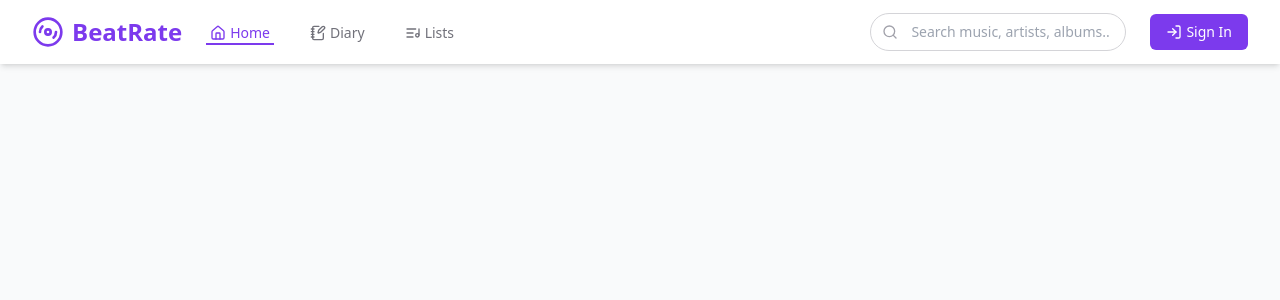
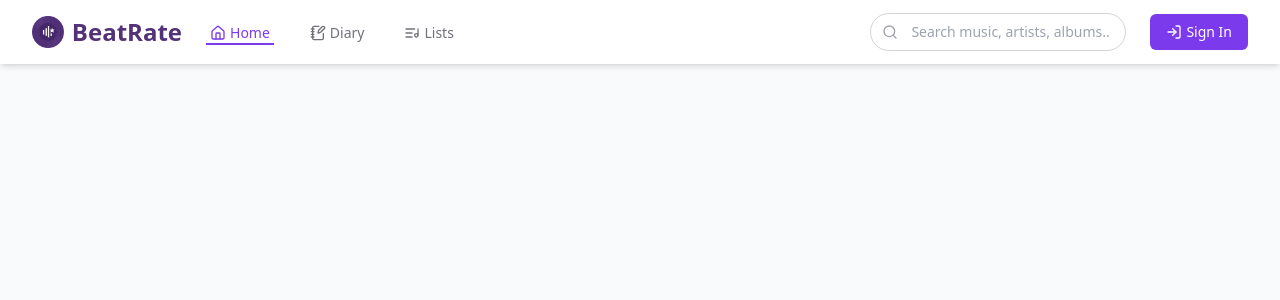
Before and after one commit to YaroslavKSE/IMDB-For-Music, a React (Vite) app in the folder frontend/: page / in a window 1280 px wide. Shown: the top 300 px of the page. Built offline with nearby package versions, Linux system fonts and the light colour scheme; no server answers; what auth0-js would draw is missing.

Commit message:
header improvement to use the new logo

```diff
--- a/frontend/src/components/layout/Header.tsx
+++ b/frontend/src/components/layout/Header.tsx
@@ -1,6 +1,6 @@
 import { useState, useEffect } from 'react';
 import { Link, useNavigate, useLocation } from 'react-router-dom';
-import { Search, Menu, X, User, Home, Disc, ListMusic, TrendingUp, LogIn, Star, Disc3, NotebookPen } from 'lucide-react';
+import { Search, Menu, X, User, Home, Disc, ListMusic, TrendingUp, LogIn, Star, NotebookPen } from 'lucide-react';
 import useAuthStore from '../../store/authStore';
 
 const Header = () => {
@@ -34,9 +34,13 @@ const Header = () => {
             <div className="flex items-center">
               {/* Logo */}
               <div className="flex-shrink-0 flex items-center">
-                <Link to="/" className="text-2xl font-bold text-primary-600 flex items-center">
-                  <Disc3 className="h-8 w-8 mr-2" />
-                  BeatRate
+                <Link to="/" className="text-2xl font-bold flex items-center">
+                  <img
+                      src="/BeatRateLogo.png"
+                      alt="BeatRate Logo"
+                      className="h-8 w-auto mr-2"
+                  />
+                  <span style={{ color: "#53327a" }}>BeatRate</span>
                 </Link>
               </div>
 
```
